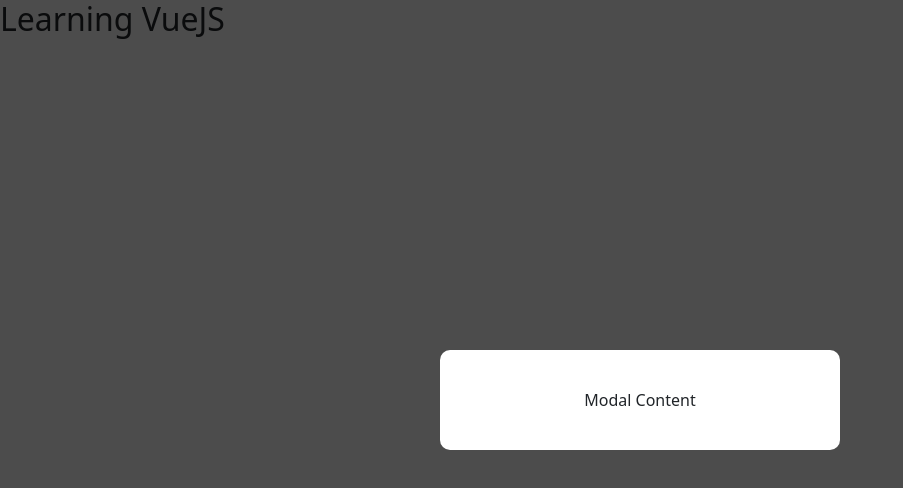
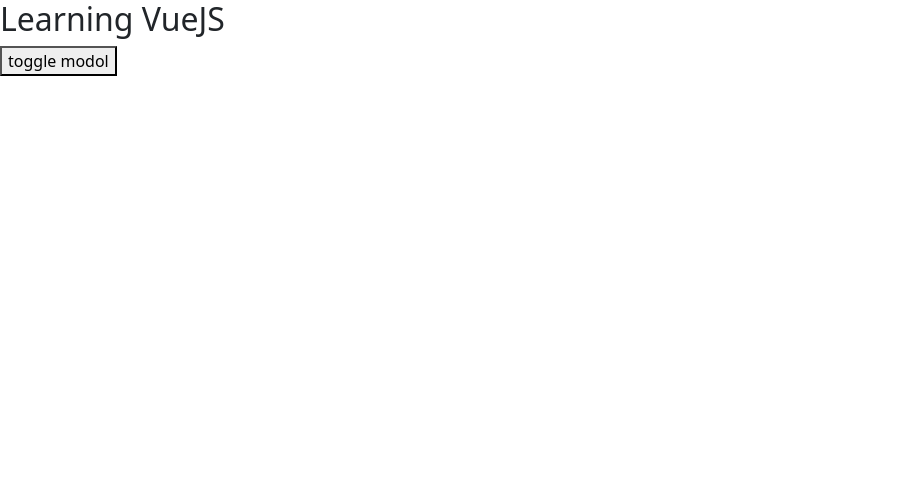
Before and after one commit to Sthesb/Vue-JS-Crash-Course-2022, a Vue app: page / in a window 1280 px wide. Shown: the top 488 px of the page, without its empty margins (0-903 px from the left). Built offline with nearby package versions, Linux system fonts and the light colour scheme.

Commit message:
Props, emit, event modifiers

```diff
--- a/src/App.vue
+++ b/src/App.vue
@@ -1,6 +1,9 @@
 <template>
   <h2>{{ title }}</h2>
-  <Modal />
+  <button @click="toggleModol" v-show="!showModol">toggle modol</button>
+  <div class="" v-if="showModol">
+    <Modal :header="header" content="20% off Get it now." @close="toggleModol" theme="sale"/>
+  </div>
 
 </template>
 
@@ -15,8 +18,17 @@
   data () {
     return {
       title: 'Learning VueJS',
+      toogle: false,
+      header: "Sign up for a giveaway",
+      showModol: false
+    }
+  },
+  methods: {
+    toggleModol () {
+      this.showModol = !this.showModol
     }
   }
+
 }
 </script>
 
--- a/src/components/Modal/Modal.vue
+++ b/src/components/Modal/Modal.vue
@@ -1,14 +1,21 @@
 <template>
-    <div class="backdrop">
-        <div class="backdrop_modal">
-            <p>Modal Content</p>
+    <div class="backdrop" @click.self="closeModal">
+        <div class="backdrop_modal" :class="{ sale: theme === 'sale' }" >
+            <h2>{{ header }}</h2>
+            <p>{{ content}}</p>
+
         </div>
     </div>
 </template>
 
 <script>
 export default {
-
+    props: ['header', 'content', 'theme'],
+    methods: {
+        closeModal () {
+            this.$emit('close')
+        }
+    }
 }
 </script>
 
@@ -16,7 +23,7 @@
 .backdrop {
     top: 0;
     position: fixed;
-    background-color: rgba(0,0,0,0.7);
+    background-color: rgba(120, 110, 110, 0.7);
     width: 100%;
     height: 100%;
     display: flex;
@@ -26,7 +33,8 @@
 .backdrop_modal {
     width: 400px;
     height: 100px;
-
+    display: flex;
+    flex-direction: column;
     margin: 100px auto;
     background: white;
     border-radius: 10px;
@@ -34,8 +42,18 @@
     align-items: center;
     justify-content: center;
 }
+.backdrop_modal > h2 {
+    color: rgb(0, 217, 255);
+}
 .backdrop_modal > p {
     padding: 0px;
     margin: 0px;
 }
+.sale {
+    background-color: crimson;
+    color: white;
+}
+.sale >  h2 {
+    color: white;
+}
 </style>
```
Also changed, not shown: 1 other file (tests, documents, lock files or other folders).
